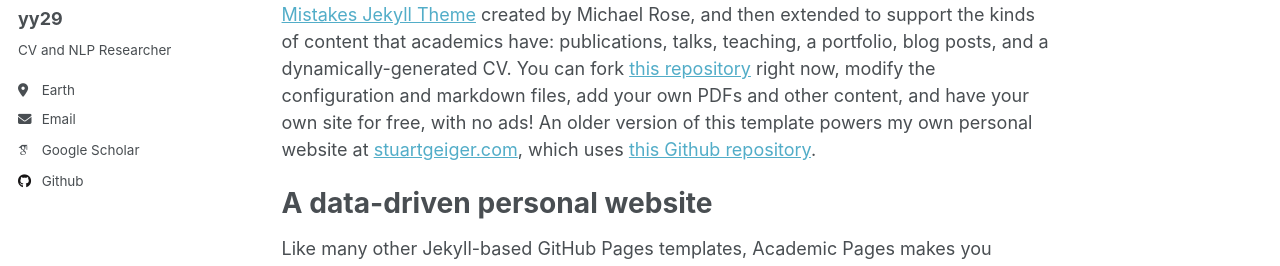
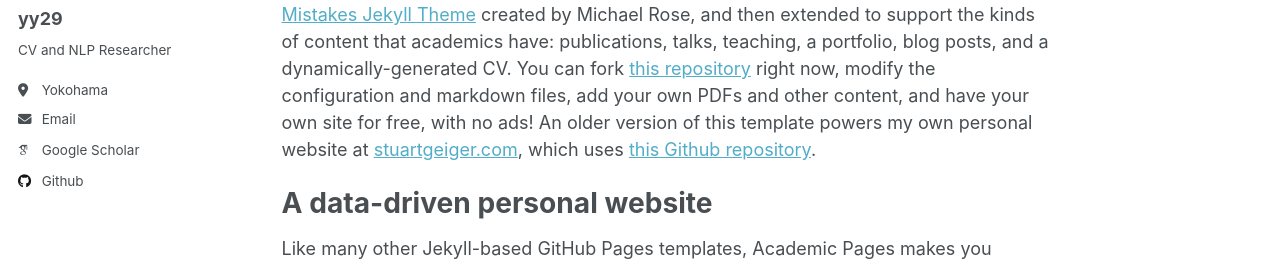
Before and after one commit to yy29/yy29.github.io, a Jekyll site: the page built from _pages/about.md, in a window 1280 px wide. Shown: the part 283-549 px from the top of the page. Built offline with Jekyll 4.4.1, drawn with Linux system fonts in a browser that asks for light colours; some web fonts are replaced.

Commit message:
Update _config.yml

```diff
--- a/_config.yml
+++ b/_config.yml
@@ -25,7 +25,7 @@ author:
   name             : "yy29"
   pronouns         : # example: "she/her"
   bio              : "CV and NLP Researcher"
-  location         : "Earth"
+  location         : "Yokohama"
   employer         :
   uri              : # URL
   email            : "none@example.org"
```
